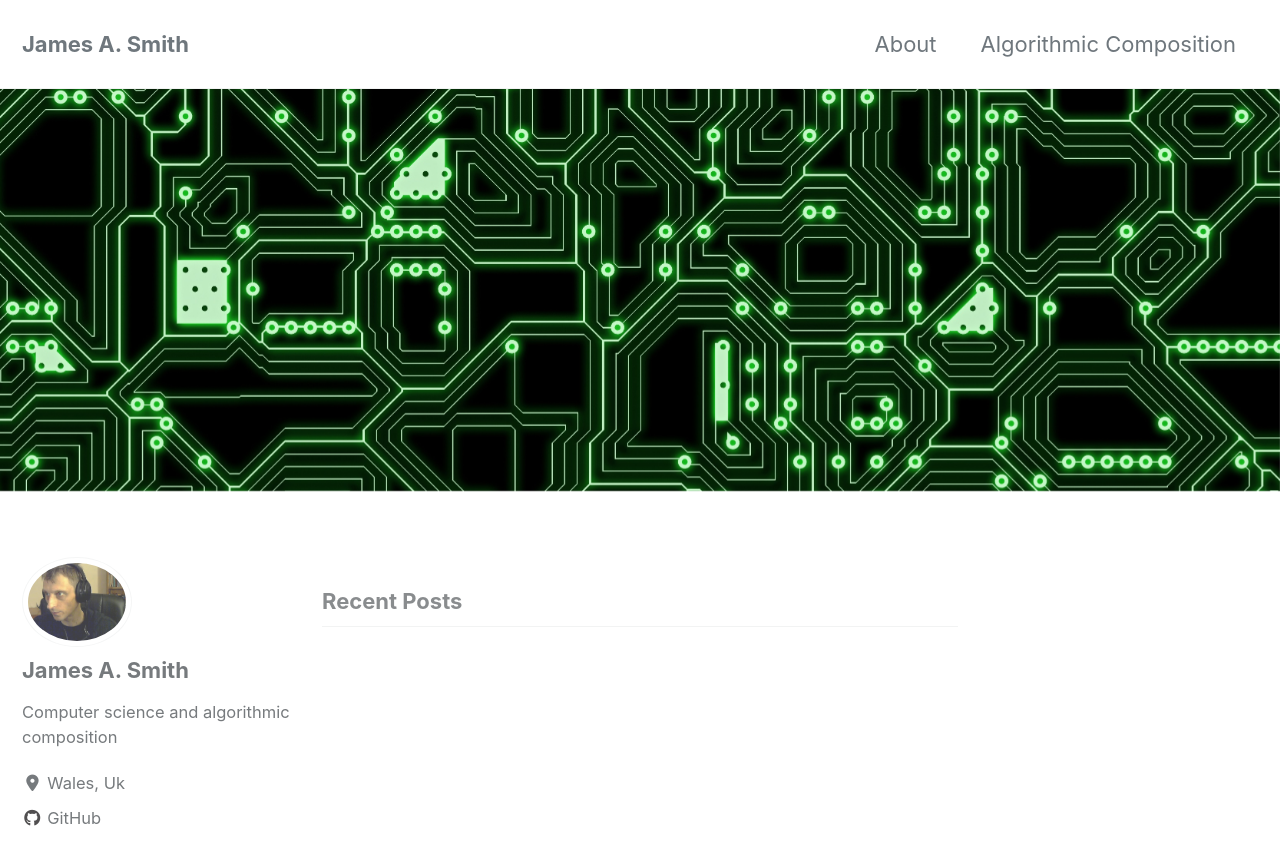
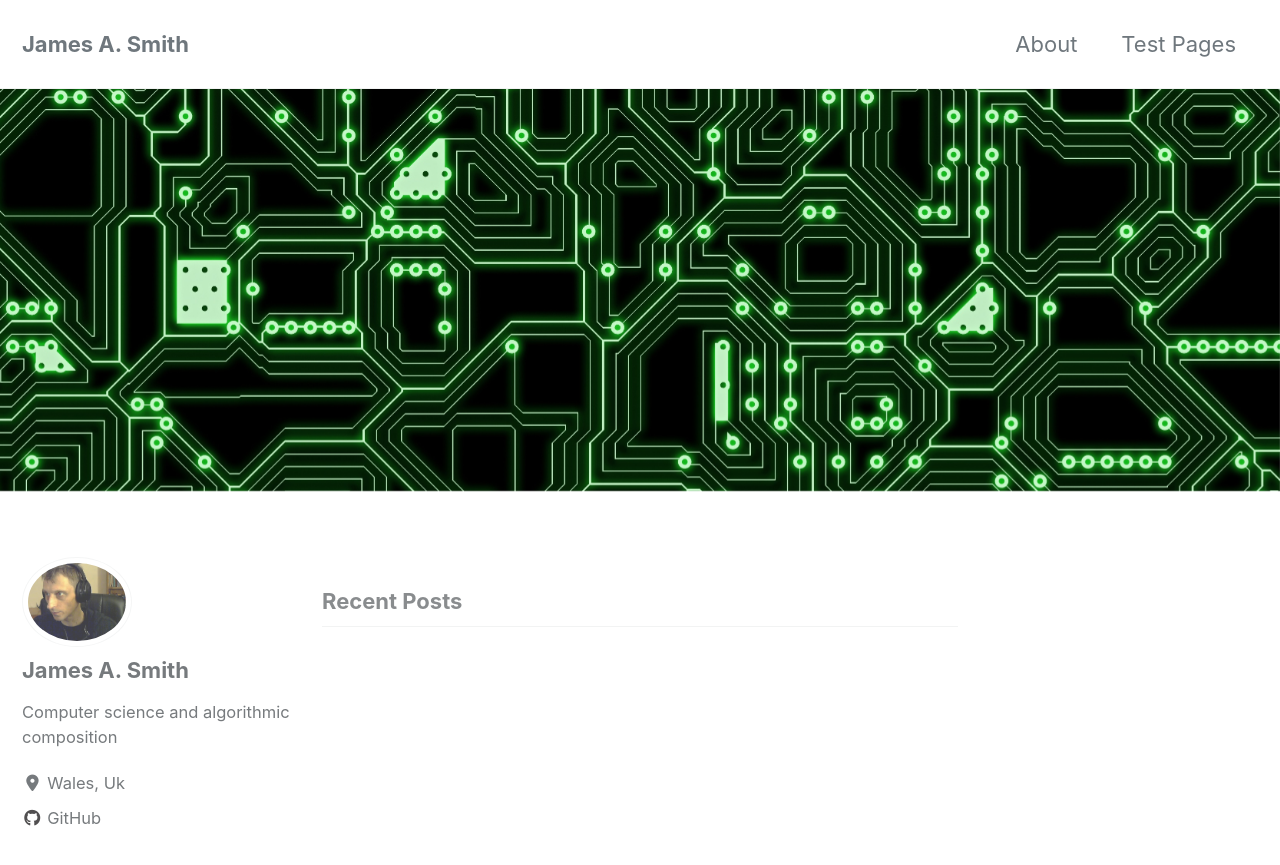
Before and after one commit to jamesAllanS/jamesAllanS.github.io, a Jekyll site: the page built from index.html, in a window 1280 px wide and 900 px high. Shown: the top 865 px of the window. Built offline with Jekyll 4.4.1, drawn with Linux system fonts in a browser that asks for light colours; cached includes are drawn as plain includes; nearby versions of some CDN libraries; the list of posts is cut into pages by our own code.

Commit message:
update name to testPage.md

```diff
--- a/_data/navigation.yml
+++ b/_data/navigation.yml
@@ -1,8 +1,8 @@
 main:
   - title: "About"
     url: /about/
-  - title: "Algorithmic Composition"
-    url: /algorithmic-composition/
+  - title: "Test Pages"
+    url: /testPage/
   # - title: "About"
   #   url: https://mmistakes.github.io/minimal-mistakes/about/
   # - title: "Sample Posts"
--- a/_pages/algorithmic-composition.md
+++ b/_pages/testPage.md
@@ -1,7 +1,7 @@
 ---
 layout: archive
-permalink: /algorithmic-composition/
-title: "Algorithmic Composition"
+permalink: /testPage/
+title: "Test Pages"
 author_profile: true
 header:
   image: "/assets/images/board-911636.jpg"
```
